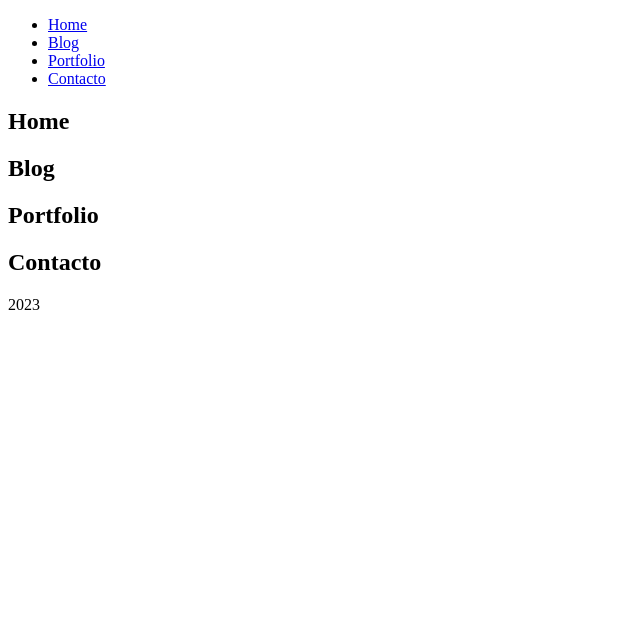
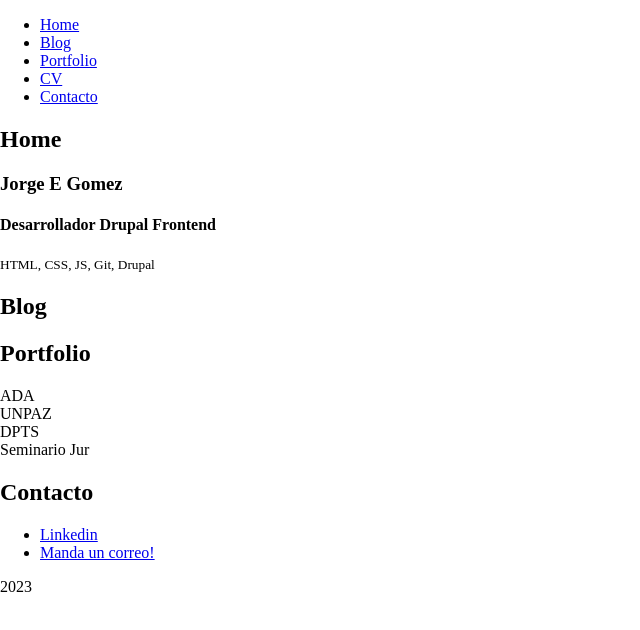
Before and after one commit to jegpehuajo/websitejeg, a plain HTML site: page index.html in a window 1280 px wide. Shown: the whole page, without its empty margins (0-640 px from the left). Drawn offline with Linux system fonts and the light colour scheme.

Commit message:
Contenido minimo.

```diff
--- a/index.html
+++ b/index.html
@@ -14,22 +14,50 @@
         <li><a href="#">Home</a></li>
         <li><a href="#">Blog</a></li>
         <li><a href="#">Portfolio</a></li>
+        <li><a href="#">CV</a></li>
         <li><a href="#">Contacto</a></li>
       </ul>
     </nav>
   </header>
+  <main>
     <section>
       <h2>Home</h2>
+      <article>
+        <h3>Jorge E Gomez</h3>
+        <h4>Desarrollador Drupal Frontend</h4>
+        <small>HTML, CSS, JS, Git, Drupal</small>
+      </article>
     </section>
     <section>
       <h2>Blog</h2>
     </section>
     <section>
       <h2>Portfolio</h2>
+      <article>
+        ADA
+      </article>
+      <article>
+        UNPAZ
+      </article>
+      <article>
+        DPTS
+      </article>
+      <article>
+        Seminario Jur
+      </article>
     </section>
     <section>
       <h2>Contacto</h2>
+      <article>
+        <nav>
+          <ul>
+            <li><a href="https://www.linkedin.com/in/jorgeeduardogomez/">Linkedin</a></li>
+            <li><a href="mailto:jeg1986@gmail.com.ar">Manda un correo!</a></li>
+          </ul>
+        </nav>
+      </article>
     </section>
+  </main>
   <footer>
     2023
   </footer>
--- a/style.css
+++ b/style.css
@@ -0,0 +1,4 @@
+body {
+  max-width: 1440px;
+  margin: 0 auto;
+}
```
Lines whose indentation alone changed are shown as unchanged.
